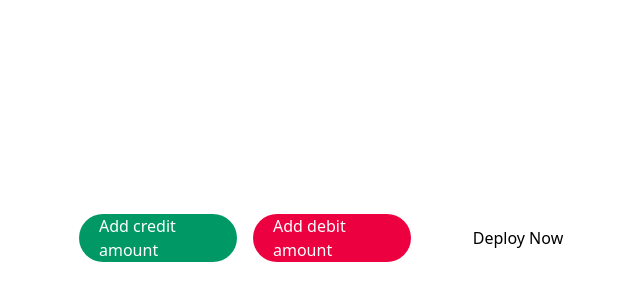
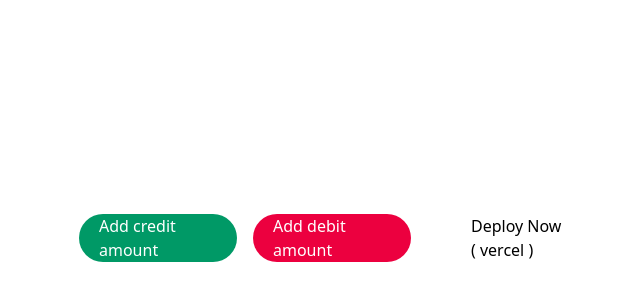
Before and after one commit to vinayjujjuri/expense-monitor, a Next.js app in the folder expense-monitor/: page / in a window 1280 px wide. Shown: the part 162-462 px from the top of the page, without its empty margins (308-948 px from the left). Built offline with nearby package versions, Linux system fonts and the light colour scheme.

Commit message:
build testing

```diff
--- a/expense-monitor/app/page.tsx
+++ b/expense-monitor/app/page.tsx
@@ -32,7 +32,7 @@ export default function Home() {
               width={16}
               height={16}
             />
-            Deploy Now
+            Deploy Now ( vercel )
           </a>
         </div>
     </div>
```
